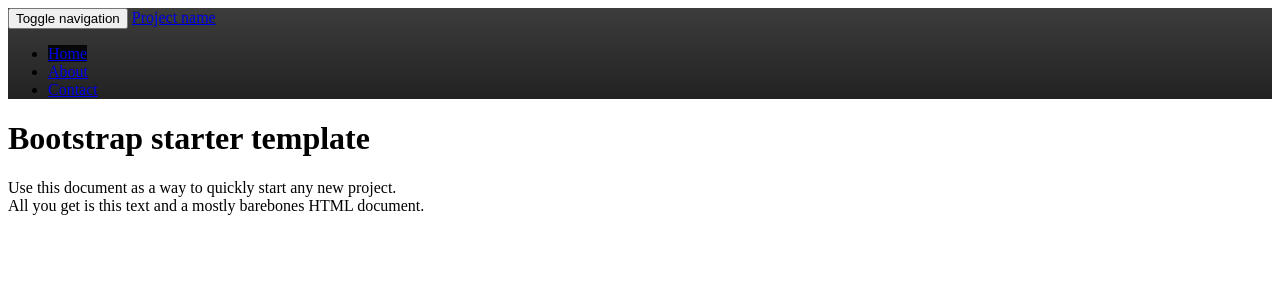
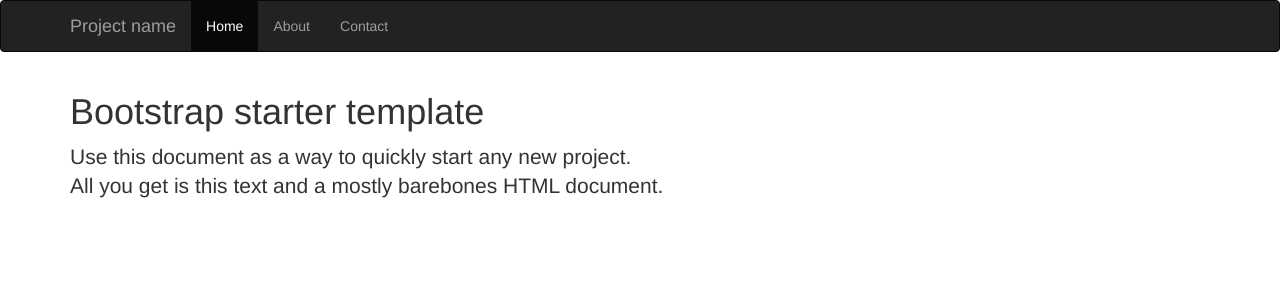
Before and after one commit to johnathan99j/categoriseMe, a Django app: page / in a window 1280 px wide. Shown: the top 300 px of the page. Run offline with Django 3.2, Linux system fonts and the light colour scheme; some libraries are stand-ins or nearby versions.

Commit message:
Fixed bootstrap css.

```diff
--- a/templates/index.html
+++ b/templates/index.html
@@ -5,12 +5,12 @@
         <meta charset="UTF-8">
         <meta name="viewport" content="width=device-width, initial-scale=1">
 
-        <link rel="stylesheet" href="https://maxcdn.bootstrapcdn.com/bootstrap/3.3.7/css/bootstrap-theme.min.css" integrity="sha384-rHyoN1iRsVXV4nD0JutlnGaslCJuC7uwjduW9SVrLvRYooPp2bWYgmgJQIXwl/Sp" crossorigin="anonymous">
+        <link rel="stylesheet" href="https://maxcdn.bootstrapcdn.com/bootstrap/3.3.7/css/bootstrap.min.css">
         <link href="css/style.css" rel="stylesheet">
     </head>
     <body>
-        <nav class="navbar navbar-inverse navbar-fixed-top">
-      <div class="container">
+        <nav class="navbar navbar-inverse">
+        <div class="container">
         <div class="navbar-header">
           <button type="button" class="navbar-toggle collapsed" data-toggle="collapse" data-target="#navbar" aria-expanded="false" aria-controls="navbar">
             <span class="sr-only">Toggle navigation</span>
```
